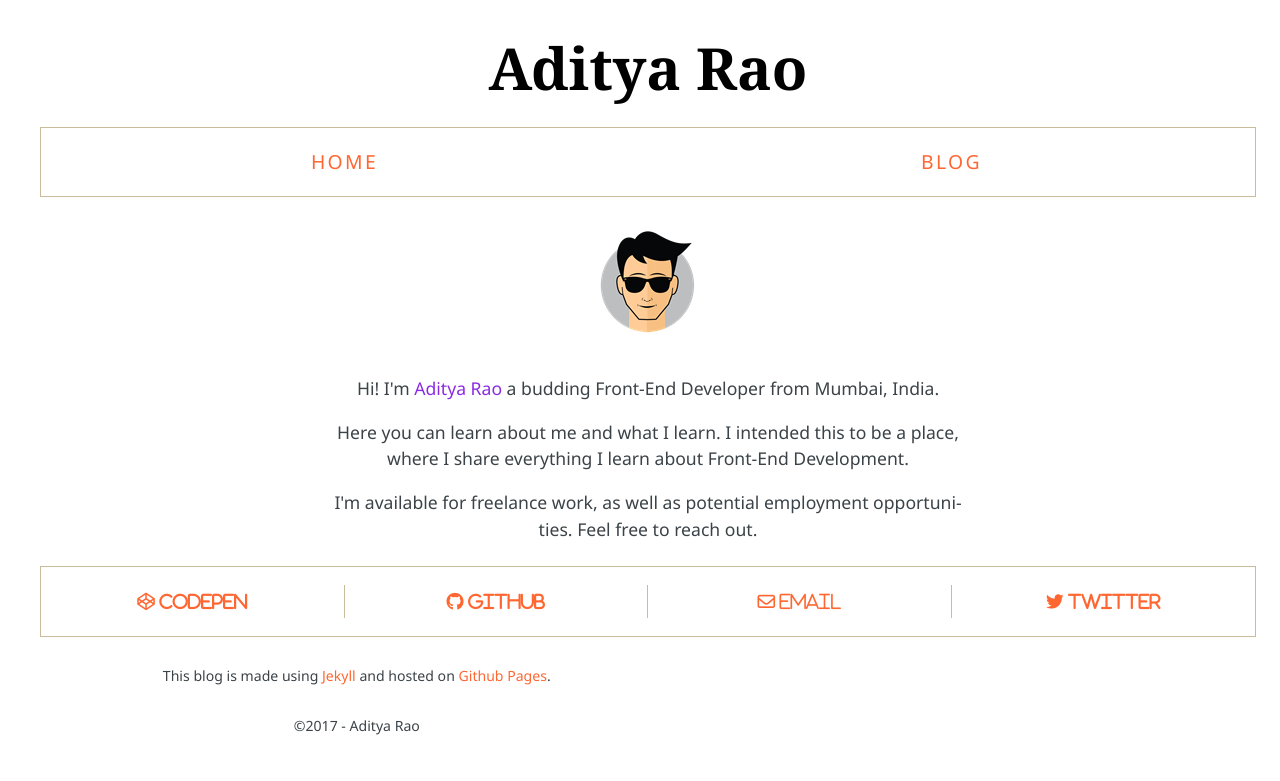
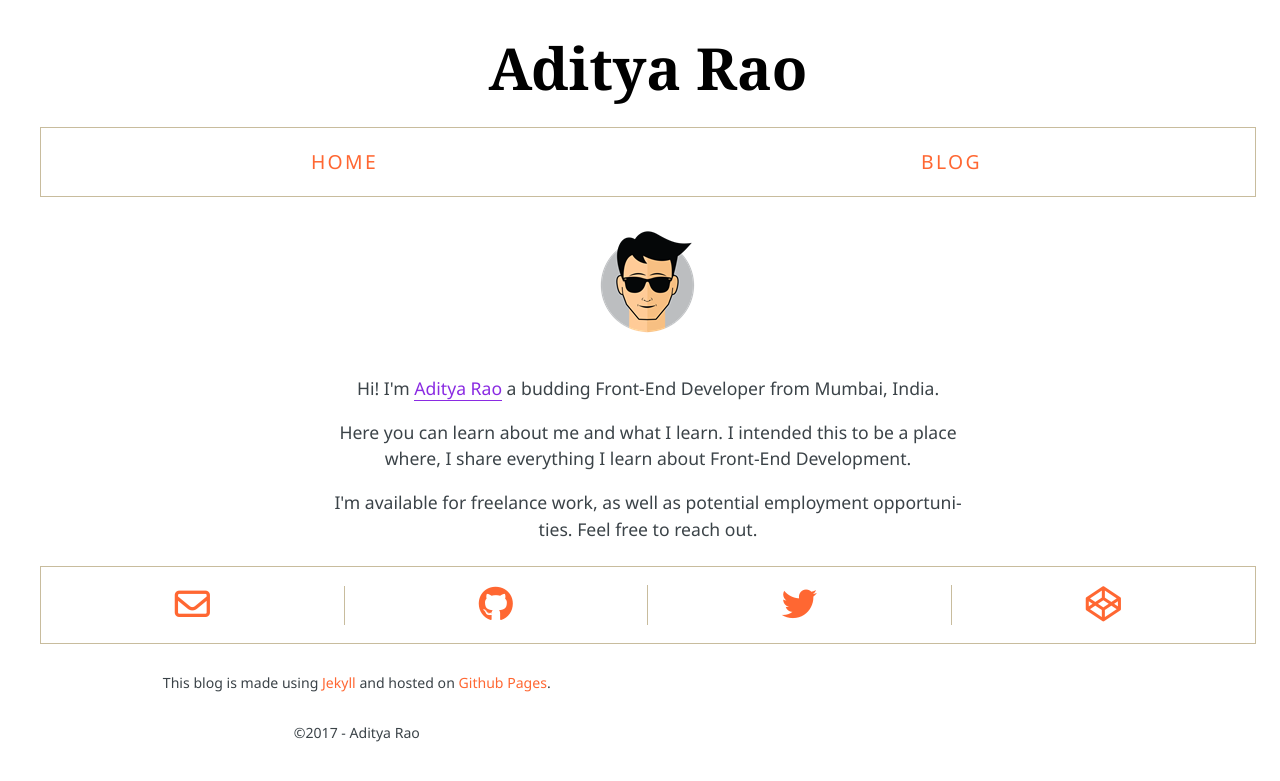
Before and after one commit to ad1tyara0/raoaditya.github.io, a Jekyll site: the page index.html, which Jekyll copies as it is, in a window 1280 px wide. Shown: the top 781 px of the page. Built offline with Jekyll 4.4.1, drawn with Linux system fonts in a browser that asks for light colours; nearby versions of some CDN libraries; some web fonts are replaced.

Commit message:
Added some styles for mobile.

```diff
--- a/index.html
+++ b/index.html
@@ -38,17 +38,25 @@
         </div>
         <div class="bio">
           <p>Hi! I'm <span class="highlight">Aditya Rao</span> a budding Front-End Developer from Mumbai, India.</p>
-          <p>Here you can learn about me and what I learn. I intended this to be a place, where I share everything I learn about Front-End Development.
+          <p>Here you can learn about me and what I learn. I intended this to be a place where, I share everything I learn about Front-End Development.
           </p>
           <p>I'm available for freelance work, as well as potential employment opportunities. Feel free to reach out.</p>
         </div>
       </section>
       <section>
+        <!-- Social icons for Mobile -->
+        <div class="social-m">
+          <a href="mailto:dev.adityrao@gmail.com"><span class="fa fa-envelope-o fa-2x"></span></a><!--
+       --><a href="https://github.com/ad1tyara0"><span class="fa fa-github fa-2x"></span></a><!--
+       --><a href="https://twitter.com/ad1tyarao"><span class="fa fa-twitter fa-2x"></span></a><!--
+       --><a href="https://codepen.io/adi_r/"><span class="fa fa-codepen fa-2x"></span></a>
+        </div>
+        <!-- Social icons for Tablet & Desktop -->
         <div class="social">
-          <a href="https://codepen.io/adi_r/"><span class="fa fa-codepen"> CodePen</span></a><!--
+          <a href="mailto:dev.adityrao@gmail.com"><span class="fa fa-envelope-o"> Email</span></a><!--
        --><a href="https://github.com/ad1tyara0"><span class="fa fa-github"> Github</span></a><!--
-       --><a href="mailto:dev.adityrao@gmail.com"><span class="fa fa-envelope-o"> Email</span></a><!--
-       --><a href="https://twitter.com/ad1tyarao"><span class="fa fa-twitter"> Twitter</span></a>
+       --><a href="https://twitter.com/ad1tyarao"><span class="fa fa-twitter"> Twitter</span></a><!--
+       --><a href="https://codepen.io/adi_r/"><span class="fa fa-codepen"> Codepen</span></a>
         </div>
       </section>
     </div>
```
Also changed, not shown: assets/styles/main.css (+12 -7 lines), assets/styles/main.min.css, 1 other file.
